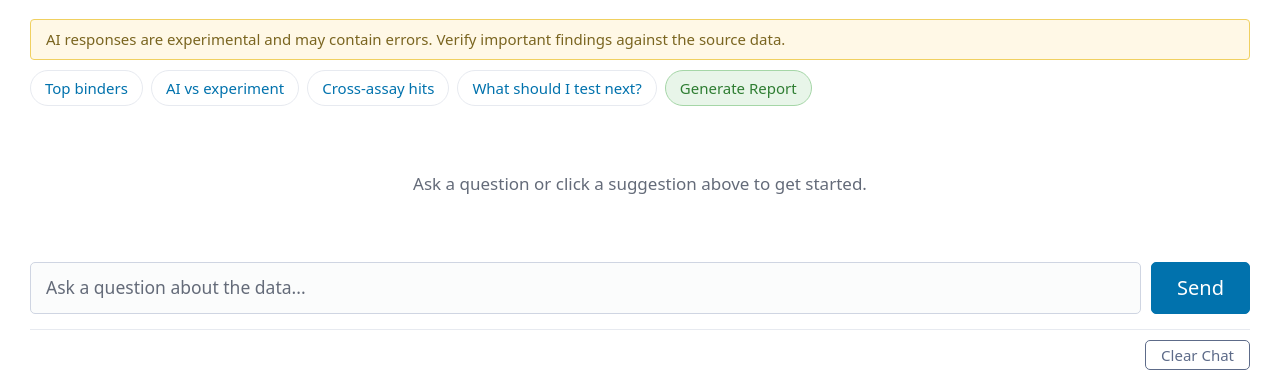
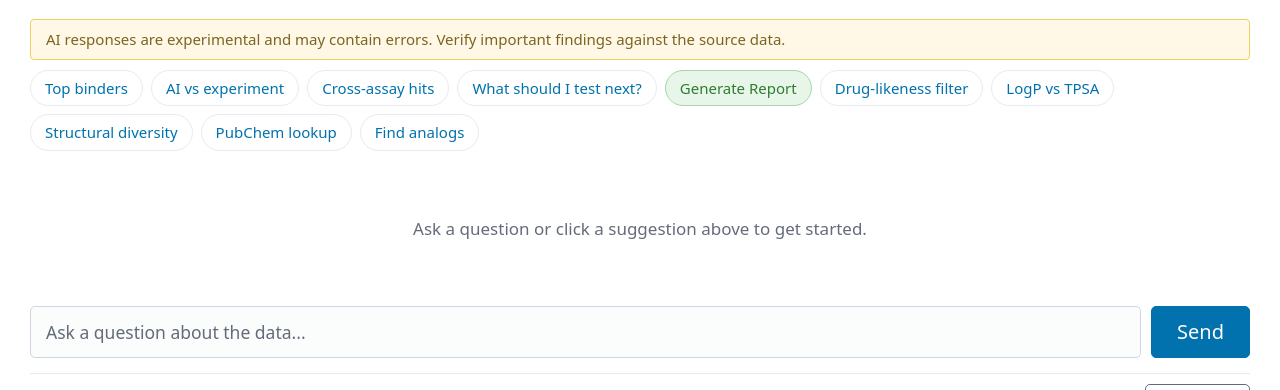
Before and after one commit to rly/t5-assays-app, a FastAPI app: template app/templates/index.html in a window 1280 px wide. Shown: the part 424-814 px from the top of the page. Run offline with FastAPI, Linux system fonts and the light colour scheme; the template is opened without the code that fills it, so the values that code supplies are empty; some libraries are stand-ins or nearby versions.

Commit message:
Add cheminformatics suggestion chips to chat UI
Add five new suggestion chips to the existing suggestions row:
- Drug-likeness filter (Lipinski Rule of Five via RDKit)
- LogP vs TPSA (scatter plot via RDKit)
- Structural diversity (Tanimoto pairwise similarity via RDKit)
- PubChem lookup (top binders via lookup_pubchem + get_pubchem_bioassays)
- Find analogs (similarity search via search_pubchem_by_similarity)

```diff
--- a/app/templates/partials/chat.html
+++ b/app/templates/partials/chat.html
@@ -47,6 +47,37 @@
         </button>
         <span class="tooltip-text">Detailed multi-step analysis. Uses more tokens.</span>
     </span>
+    <button class="suggestion-chip" hx-post="/chat/send" hx-target="#chat-messages" hx-swap="beforeend"
+            hx-vals='{"message": "Which compounds pass Lipinski'\''s Rule of Five (MW ≤ 500, LogP ≤ 5, H-bond donors ≤ 5, H-bond acceptors ≤ 10)? Use RDKit to compute these properties from the Structure column and list the passing compounds with their values."}'
+            hx-on::before-request="onChatSend(event)" hx-on::after-request="onChatDone(event)">
+        Drug-likeness filter
+    </button>
+    <button class="suggestion-chip" hx-post="/chat/send" hx-target="#chat-messages" hx-swap="beforeend"
+            hx-vals='{"message": "Compute molecular weight, LogP, and TPSA for all compounds using RDKit. Plot LogP vs TPSA coloured by whether each compound passes Lipinski'\''s Rule of Five."}'
+            hx-on::before-request="onChatSend(event)" hx-on::after-request="onChatDone(event)">
+        LogP vs TPSA
+    </button>
+    <button class="suggestion-chip" hx-post="/chat/send" hx-target="#chat-messages" hx-swap="beforeend"
+            hx-vals='{"message": "Among the top 20 binders by the primary assay metric, compute pairwise Tanimoto fingerprint similarity using RDKit Morgan fingerprints. Which pairs are most structurally similar, and which are most diverse?"}'
+            hx-on::before-request="onChatSend(event)" hx-on::after-request="onChatDone(event)">
+        Structural diversity
+    </button>
+    <span class="tooltip-wrapper">
+        <button class="suggestion-chip" hx-post="/chat/send" hx-target="#chat-messages" hx-swap="beforeend"
+                hx-vals='{"message": "Look up the top 5 binders in PubChem. For each, retrieve the IUPAC name, known synonyms/trade names, and whether it has been tested in any bioassays. Use run_python to extract their SMILES, then use the lookup_pubchem and get_pubchem_bioassays tools."}'
+                hx-on::before-request="onChatSend(event)" hx-on::after-request="onChatDone(event)">
+            PubChem lookup
+        </button>
+        <span class="tooltip-text">Makes live requests to the PubChem database. May be slow for many compounds.</span>
+    </span>
+    <span class="tooltip-wrapper">
+        <button class="suggestion-chip" hx-post="/chat/send" hx-target="#chat-messages" hx-swap="beforeend"
+                hx-vals='{"message": "Find commercially available analogs of the top binder in PubChem. Use run_python to get its SMILES, then use search_pubchem_by_similarity with a threshold of 85 to find similar compounds. Report their names, molecular formulas, and similarity."}'
+                hx-on::before-request="onChatSend(event)" hx-on::after-request="onChatDone(event)">
+            Find analogs
+        </button>
+        <span class="tooltip-text">Searches PubChem for structurally similar compounds. May be slow.</span>
+    </span>
 </div>
 
 <div id="chat-messages">
```
